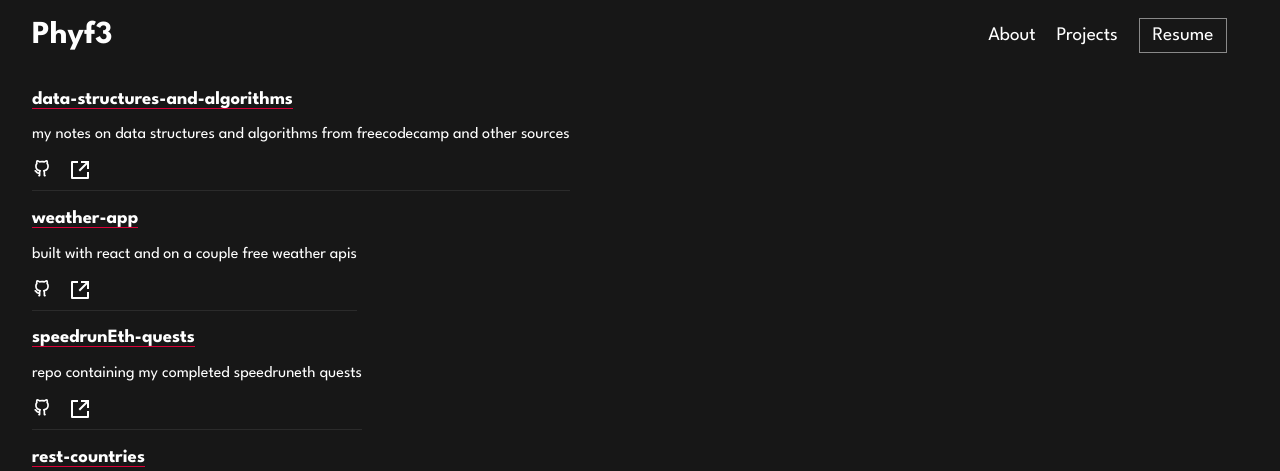
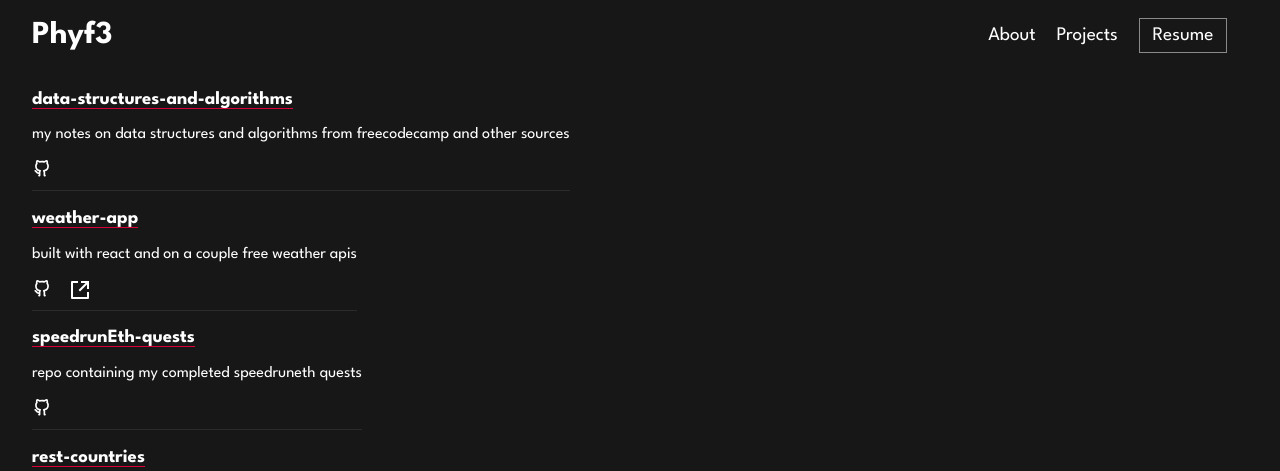
Before and after one commit to adedotxn/adedotxn.me.v1, a Next.js app: page /archive in a window 1280 px wide. Shown: the top 471 px of the page. Built offline with nearby package versions, Linux system fonts and the light colour scheme.

Commit message:
feat : fixed TS url issue in next's link with template literals

```diff
--- a/components/archive.tsx
+++ b/components/archive.tsx
@@ -58,18 +58,21 @@ const ProjectDiv:FC<{project : IArchive}> = ({project}) => {
                 <h3>{project.name}</h3>
                 <p>{project.details}</p>
                 <div className={styles.icon}>
-
-                    <Link href={project?.gitlink?.href}>
+                {project?.gitlink?.href &&
+                    <Link href={`${project?.gitlink?.href}`}>
                         <a target="blank">
                             <Image src='/images/github.svg' alt="github" width={20} height={20} />
                         </a>
                     </Link>
+                }
 
-                    <Link href={project?.livelink?.href}>
+                {project?.livelink?.href &&
+                    <Link href={`${project?.livelink?.href}`}>
                         <a target="blank">
                             <Image src='/images/share.svg' alt="github" layout="fill" className={styles.share} />
                         </a>
                     </Link>
+                }
                 </div>
             </div>
         </motion.section>
--- a/data.ts
+++ b/data.ts
@@ -1,3 +1,4 @@
+import { UrlWithStringQuery } from "url"
 
 interface IFeatured {
     category:string,
```
